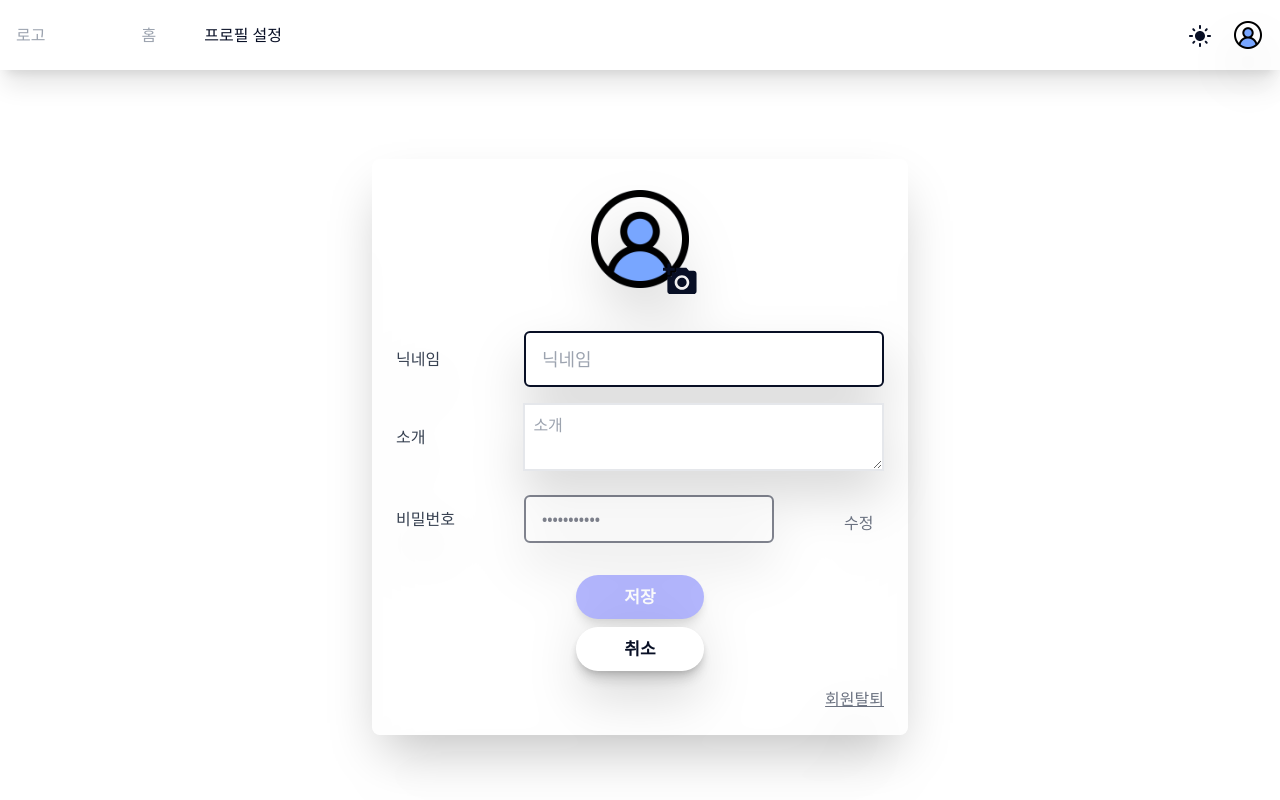
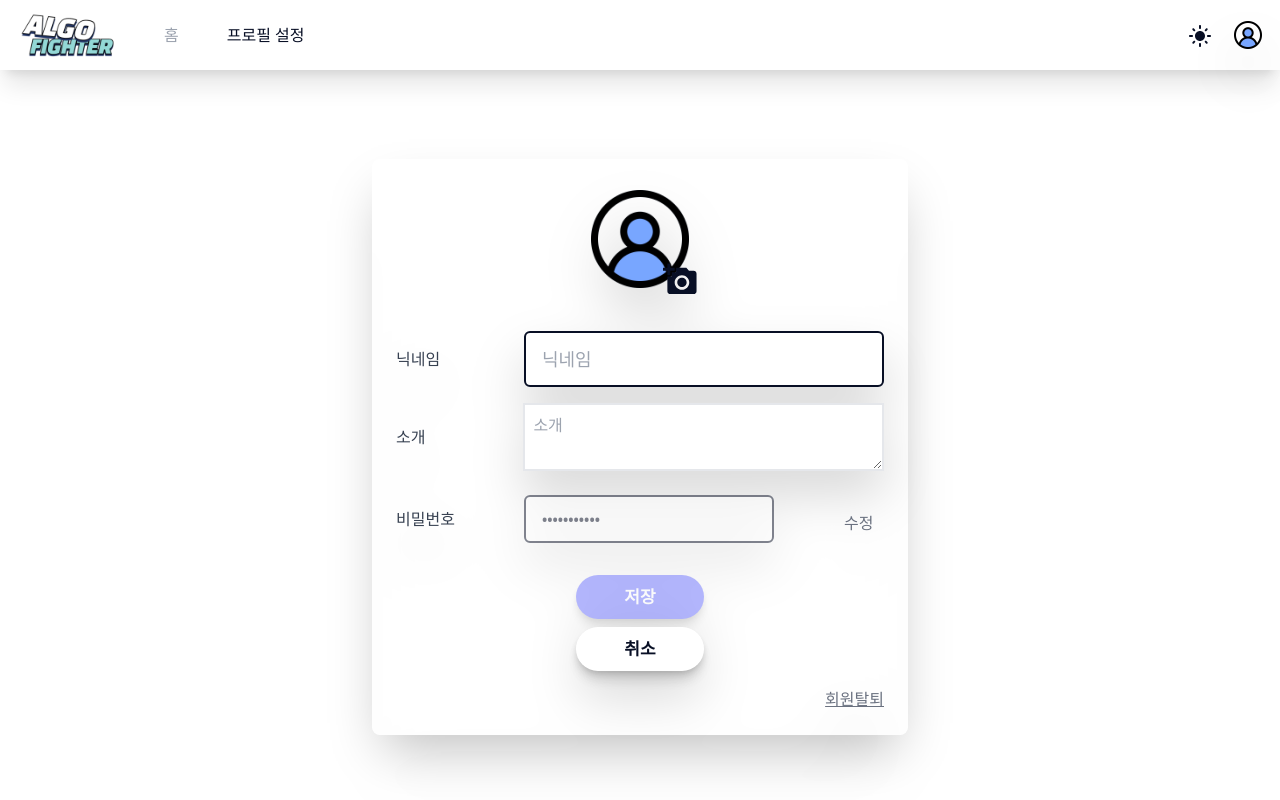
Before and after one commit to gooormmoon/algorithm-fighter-front, a React (Create React App) app: page /setting in a window 1280 px wide. Built offline with nearby package versions, Linux system fonts and the light colour scheme; no server answers.

Commit message:
feat: 로고, 파비콘 적용

```diff
--- a/src/components/Layout/Header/index.tsx
+++ b/src/components/Layout/Header/index.tsx
@@ -6,6 +6,8 @@ import DarkModeIcon from "@mui/icons-material/DarkMode";
 import Profile from "./Profile";
 import { Button, ProfileIcon } from "../../Common";
 import { useTheme } from "../../../store/store";
+import Lightmode_logo from "../../../Lightmode_logo.png";
+import Darkmode_logo from "../../../Darkmode_logo.png";
 interface pathType {
   path: string;
   name: string;
@@ -31,7 +33,27 @@ const Header = () => {
       }`}
     >
       <ul className="w-4/5 h-full flex gap-12 items-center ">
-        <li className="mr-12">로고</li>
+        <li className="">
+          <div
+            className={`w-[100px] h-full
+         relative overflow-hidden flex justify-center cursor-pointer`}
+            onClick={() => navigate("/")}
+          >
+            {theme === "dark" ? (
+              <img
+                alt="dark_logo"
+                src={Darkmode_logo}
+                className="object-cover w-full h-full"
+              />
+            ) : (
+              <img
+                alt="light_logo"
+                src={Lightmode_logo}
+                className="object-cover w-full h-full"
+              />
+            )}
+          </div>
+        </li>
         {paths.map(({ path, name }: pathType, index: number) => {
           return (
             <li
```
Also changed, not shown: 1 other file (tests, documents, lock files or other folders).
